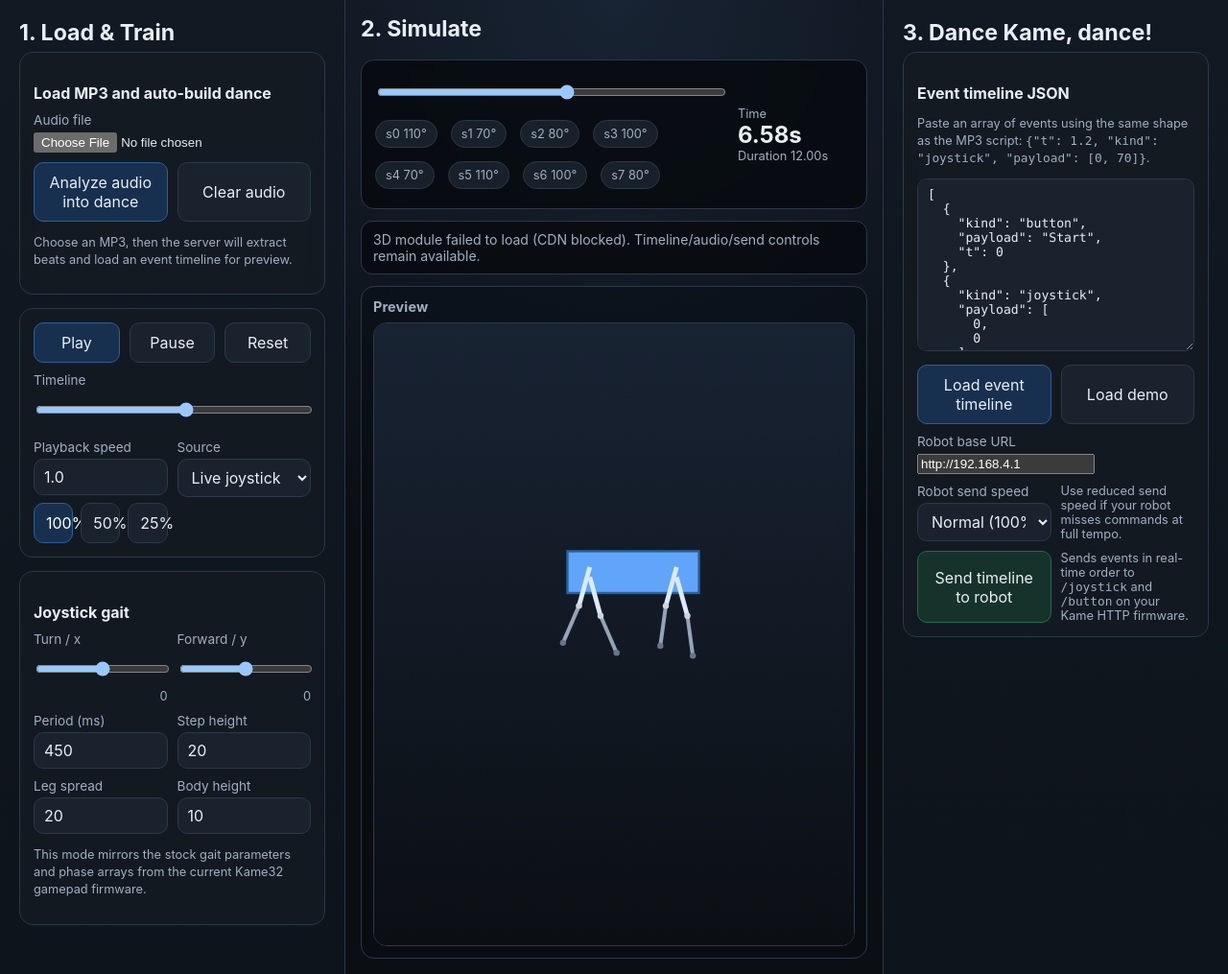
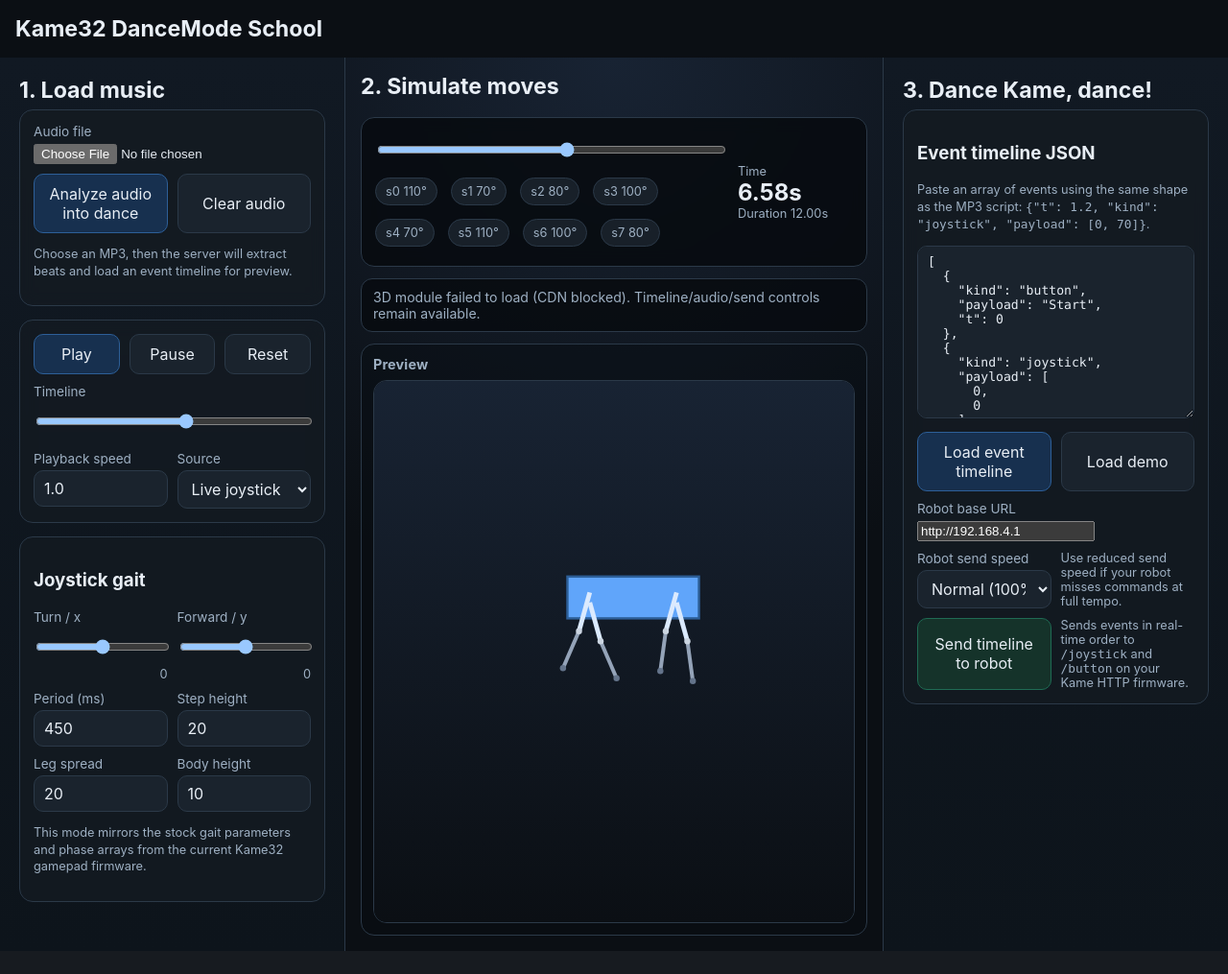
Before and after one commit to luisriverag/kame32-discomode, a Flask app: page / in a window 1280 px wide. Shown: the whole page at 96% size. After the commit the page ends 991 px from the top, so only its background shows below. Run offline with Flask 3, Linux system fonts and the light colour scheme; some libraries are stand-ins or nearby versions.

Commit message:
Gitup Update from M06

```diff
--- a/templates/index.html
+++ b/templates/index.html
@@ -3,7 +3,7 @@
 <head>
   <meta charset="utf-8">
   <meta name="viewport" content="width=device-width, initial-scale=1">
-  <title>Train</title>
+  <title>Kame32 DanceMode</title>
   <style>
     :root {
       color-scheme: dark;
@@ -17,13 +17,20 @@
       --good: #34d399;
       --warn: #fbbf24;
     }
+
     * { box-sizing: border-box; }
+
     body {
       margin: 0;
       font-family: Inter, ui-sans-serif, system-ui, -apple-system, Segoe UI, Roboto, sans-serif;
       background: var(--bg);
       color: var(--text);
     }
+
+    body > h1 {
+      margin: 16px;
+    }
+
     .layout {
       display: grid;
       grid-template-columns: 360px minmax(0, 1fr) 360px;
@@ -209,9 +216,12 @@
   </style>
 </head>
 <body>
+
+  <h1>Kame32 DanceMode School</h1>
+
   <div class="layout">
     <aside class="sidebar">
-      <h1>1. Load & Train</h1>
+      <h1>1. Load music</h1>
 
       <div class="card" id="buttonCard" hidden>
         <h2>Button routine</h2>
@@ -227,7 +237,6 @@
       </div>
 
       <div class="card">
-        <h2>Load MP3 and auto-build dance</h2>
         <label for="audioFile">Audio file</label>
         <input id="audioFile" type="file" accept=".mp3,audio/*">
         <div class="row" style="margin-top: 10px;">
@@ -253,11 +262,6 @@
           <div>
             <label for="speed">Playback speed</label>
             <input id="speed" type="number" min="0.25" max="3" step="0.05" value="1.0">
-            <div class="speed-presets">
-              <button type="button" data-speed-preset="1" class="active">100%</button>
-              <button type="button" data-speed-preset="0.5">50%</button>
-              <button type="button" data-speed-preset="0.25">25%</button>
-            </div>
           </div>
           <div>
             <label for="modeSelect">Source</label>
@@ -273,7 +277,7 @@
       </div>
 
       <div class="card" id="joystickCard">
-        <h2>Joystick gait</h2>
+        <h3>Joystick gait</h3>
         <div class="row">
           <div>
             <label for="joyX">Turn / x</label>
@@ -315,7 +319,7 @@
       </div>
 
       <div class="card" id="keyframesCard" hidden>
-        <h2>Keyframe JSON</h2>
+        <h3>Keyframe JSON</h3>
         <p class="tiny">Paste <code>[{"t":0,"pose":{"s0":90,...}}, ...]</code>. The preview interpolates between frames.</p>
         <textarea id="keyframesJson"></textarea>
         <div class="row" style="margin-top: 10px;">
@@ -327,7 +331,7 @@
     </aside>
 
     <main class="viewer">
-      <h1>2. Simulate</h1>
+      <h1>2. Simulate moves</h1>
 
       <div class="meter">
         <div class="meter-grid">
@@ -352,7 +356,7 @@
     <aside class="robot-sidebar">
       <h1>3. Dance Kame, dance!</h1>
       <div class="card" id="eventsCard">
-        <h2>Event timeline JSON</h2>
+        <h3>Event timeline JSON</h3>
         <p class="tiny">Paste an array of events using the same shape as the MP3 script: <code>{"t": 1.2, "kind": "joystick", "payload": [0, 70]}</code>.</p>
         <textarea id="eventsJson"></textarea>
         <div class="row" style="margin-top: 10px;">
```
